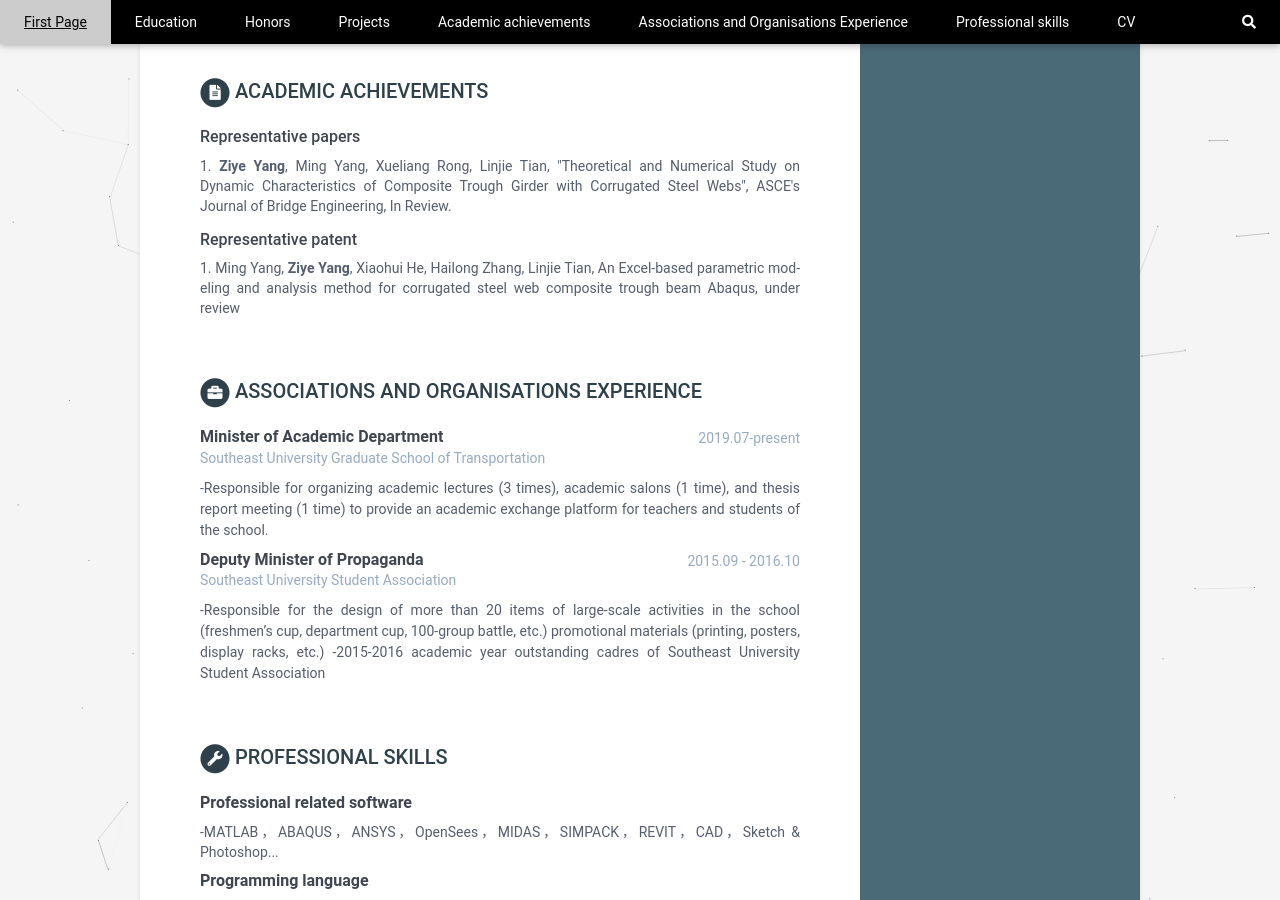
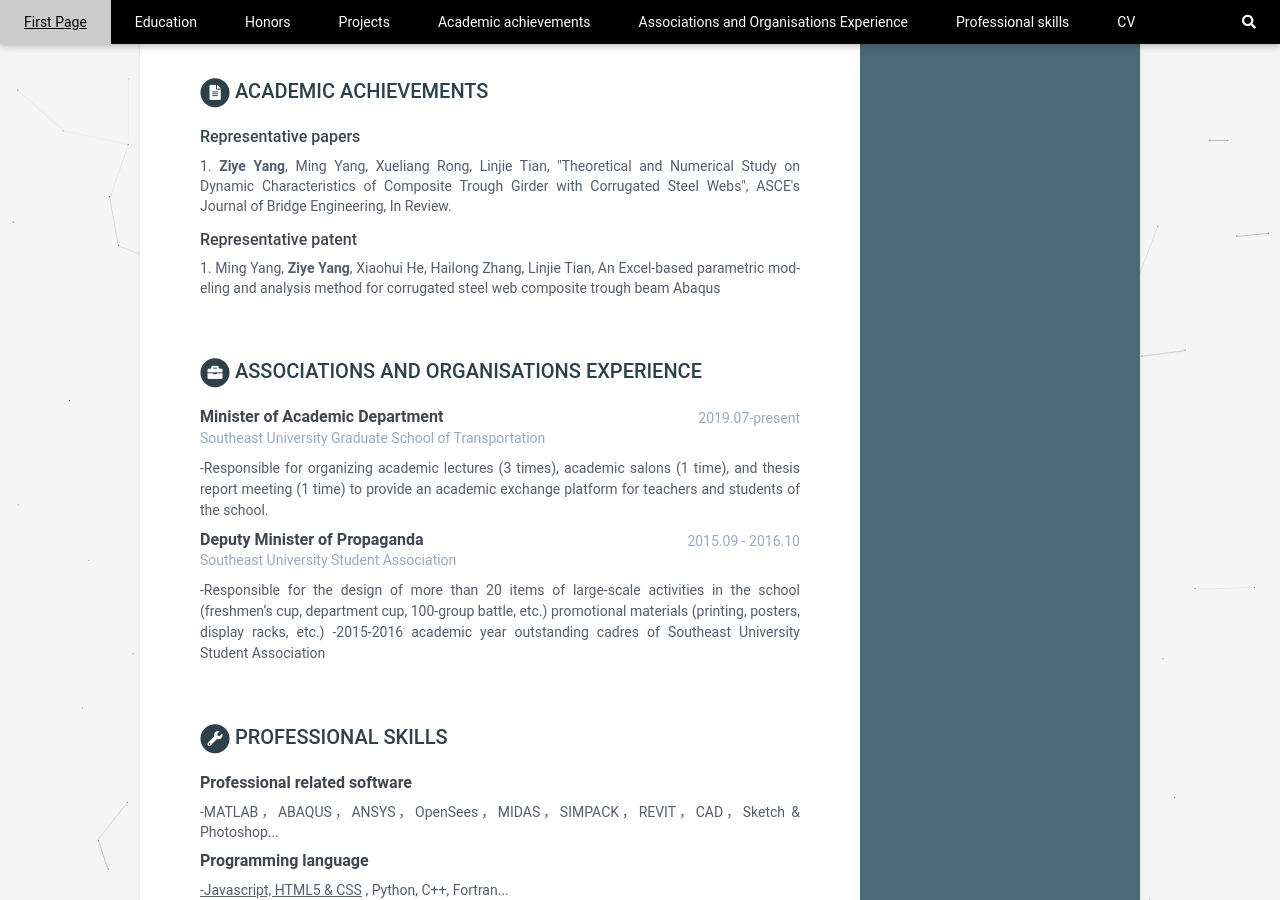
Before and after one commit to luohualuanbinfen/CV_EN, a Jekyll site: the page built from index.html, in a window 1280 px wide and 900 px high, scrolled down 4824 px. Built offline with Jekyll 4.4.1, drawn with Linux system fonts in a browser that asks for light colours.

Commit message:
Update data.yml

```diff
--- a/_data/data.yml
+++ b/_data/data.yml
@@ -323,7 +323,7 @@ publications:
       - title: 1. <b>Ziye Yang</b>, Ming Yang, Xueliang Rong, Linjie Tian, "Theoretical and Numerical Study on Dynamic Characteristics of Composite Trough Girder with Corrugated Steel Webs", ASCE's Journal of Bridge Engineering, In Review.
         link: "#"
     papers2:
-      - title: 1. Ming Yang, <b>Ziye Yang</b>, Xiaohui He, Hailong Zhang, Linjie Tian, An Excel-based parametric modeling and analysis method for corrugated steel web composite trough beam Abaqus, under review
+      - title: 1. Ming Yang, <b>Ziye Yang</b>, Xiaohui He, Hailong Zhang, Linjie Tian, An Excel-based parametric modeling and analysis method for corrugated steel web composite trough beam Abaqus
         link: "#"
 
 activities:
```
